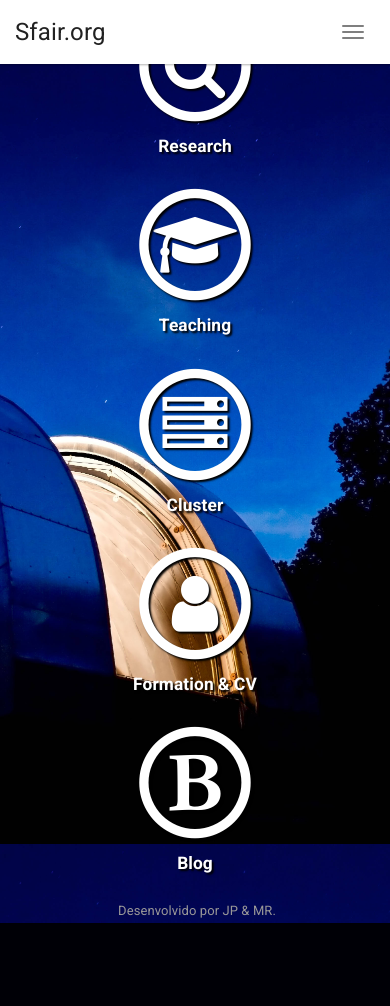
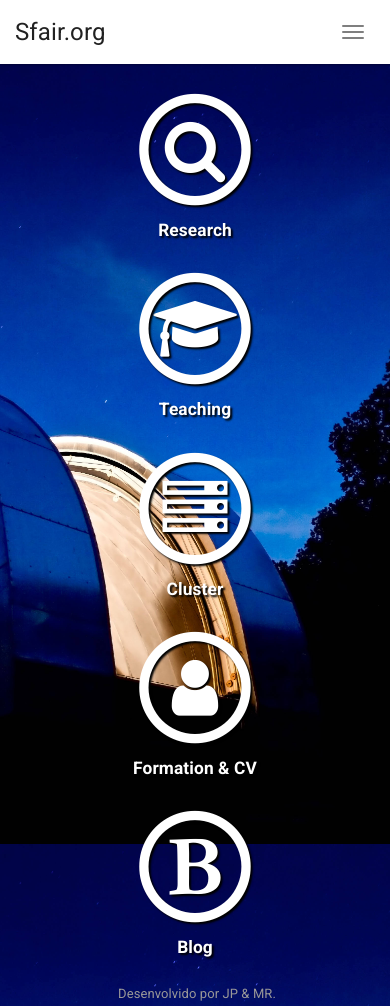
Before and after one commit to jp-mr/sfair.org, a Django app: page / in a window 390 px wide. Before the commit the page ends 923 px from the top, so only its background shows below. Run offline with Django 3.2, Linux system fonts and the light colour scheme; some libraries are stand-ins or nearby versions.

Commit message:
espaçamentos bootstrap

```diff
--- a/source/static/css/custom.css
+++ b/source/static/css/custom.css
@@ -50,7 +50,7 @@ html, body, .container-table {
 
 /* Alinha os textos com os botões */
 .center-buttom {
-    text-align: center ;
+    text-align: center;
 }
 
 
@@ -88,8 +88,8 @@ html, body, .container-table {
 
 
 .content-navbar-adjust {
-    height: 64px;
-    position:relative;
+		width: 100%;
+		height: 64px;
     top: 0%;
 }
 
@@ -100,15 +100,14 @@ html, body, .container-table {
 }
 
 /* Aplica a CSS se resolução <= 500px
-
-   Ajusta a fonte do título da página Formation & CV
-
 --------------------------------------------------*/
 
 
 @media (max-width: 500px) {
 
-    .title-formation {
+		/* Ajusta a fonte do título da página Formation & CV */
+
+		.title-formation {
         font-size: 36px !important;
     }
 
@@ -116,6 +115,11 @@ html, body, .container-table {
         padding-left: 0px;
         padding-right: 6px;
     }
+
+		/* Ajusta a distância entre o primeiro botão e a barra superior */
+		.padding-xs {
+				margin-bottom: 85px;
+		}
 }
 
 
@@ -161,6 +165,15 @@ body {
 }
 
 .footer-link:hover, .footer-link:focus {
+  color: #4E4E4E;
+  text-decoration:none;
+}
+
+.footer-link-home{
+ color: #999898;
+}
+
+.footer-link-home:hover, .footer-link-home:focus {
   color: #fff;
   text-decoration:none;
 }
--- a/source/templates/base.html
+++ b/source/templates/base.html
@@ -110,7 +110,12 @@
       <div class="container">
         <div class="row row-centered">
           <div class="col-centered">
-            <a class="footer-link" href="#" target="_blank">Desenvolvido por JP &amp; MR.</a>
+            <a id="footer-link-dev"
+							 class="footer-link"
+							 href="#"
+							 target="_blank">
+							 Desenvolvido por JP &amp; MR.
+						</a>
           </div>
         </div>
       </div>
@@ -134,6 +139,11 @@
         $(".tip-right").tooltip({
           placement : 'bottom'
         });
+
+				{% if img_background %}
+					$("#footer-link-dev").toggleClass('footer-link footer-link-home');
+				{% endif %}
+
 
         // [contact] JQuery que ativa o Small Modal
         // Se 'message_sent' for passado pelo contexto, o código do Small Modal será
--- a/source/templates/formation.html
+++ b/source/templates/formation.html
@@ -3,6 +3,7 @@
 
 
 {% block content %}
+
 
   <div class="container container-table">
     <div class="vertical-center-row">
--- a/source/templates/home.html
+++ b/source/templates/home.html
@@ -24,8 +24,7 @@
 
       <!-- Conteúdo -->
         <div class="row">
-          <div class="col-md-1 col-sm-1"></div>
-          <div class="col-md-2 col-sm-2">
+          <div class="col-md-2 col-md-offset-1 col-sm-4">
             <div class="center-buttom">
               <a class="home-btn" href="{% url 'core:research' %}">
                 <span class="fa-stack fa-lg fa-5x">
@@ -36,7 +35,7 @@
               </a>
             </div>
           </div>
-          <div class="col-md-2 col-sm-2">
+          <div class="col-md-2 col-sm-4">
             <div class="center-buttom">
               <a class="home-btn" href="#">
                 <span class="fa-stack fa-lg fa-5x">
@@ -47,7 +46,7 @@
               </a>
             </div>
           </div>
-          <div class="col-md-2 col-sm-2">
+          <div class="col-md-2 col-sm-4">
             <div class="center-buttom">
               <a class="home-btn" href="#">
                 <span class="fa-stack fa-lg fa-5x">
@@ -58,7 +57,7 @@
               </a>
             </div>
           </div>
-          <div class="col-md-2 col-sm-2">
+          <div class="col-md-2 col-sm-4">
             <div class="center-buttom">
               <a class="home-btn" href="{% url 'core:formation&CV' %}">
                 <span class="fa-stack fa-lg fa-5x">
@@ -69,7 +68,7 @@
               </a>
             </div>
           </div>
-          <div class="col-md-2 col-sm-2">
+          <div class="col-md-2 col-sm-4">
             <div class="center-buttom">
               <a class="home-btn" href="#" target="_blank">
                 <span class="fa-stack fa-lg fa-5x">
@@ -80,7 +79,6 @@
               </a>
             </div>
           </div>
-          <div class="col-md-1 col-sm-1"></div>
         </div>
         <!-- Fim do Conteúdo -->
     </div>
```
Also changed, not shown: source/templates/forms.html (+7 -1 lines).
